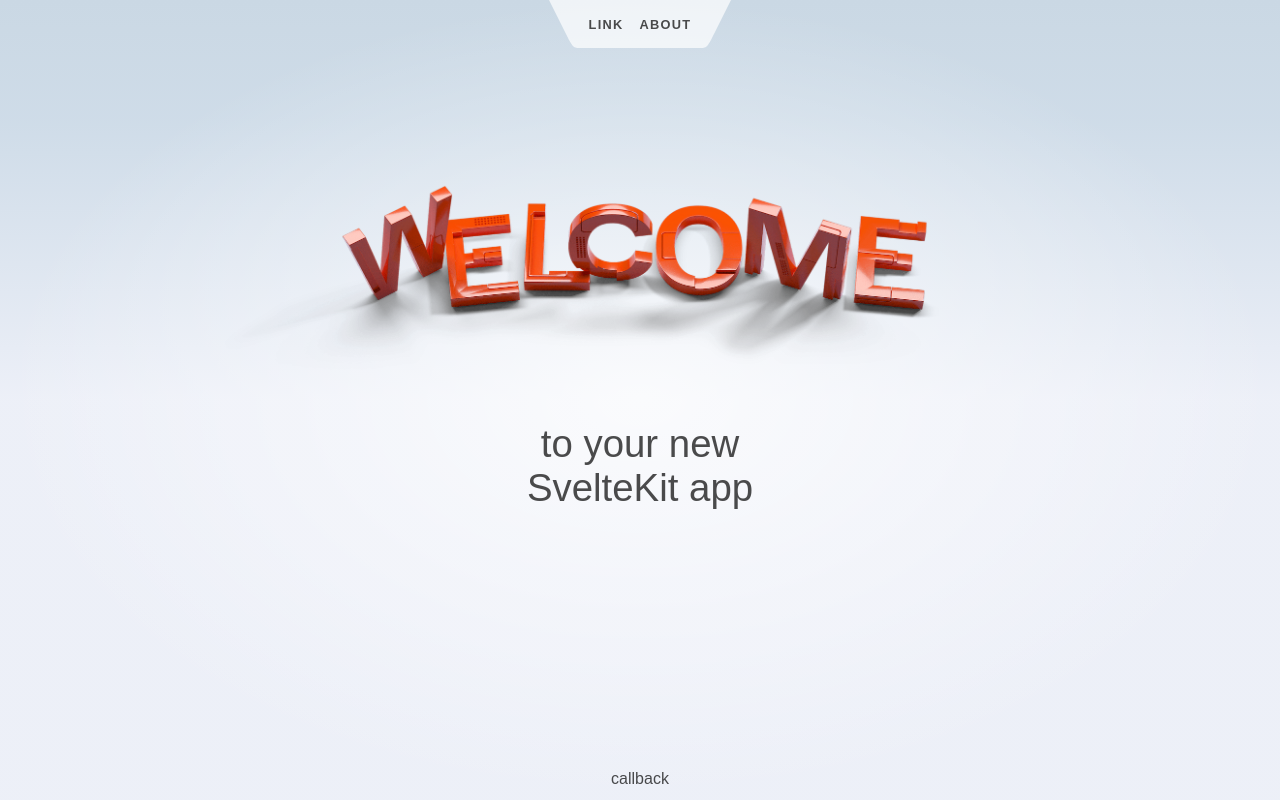
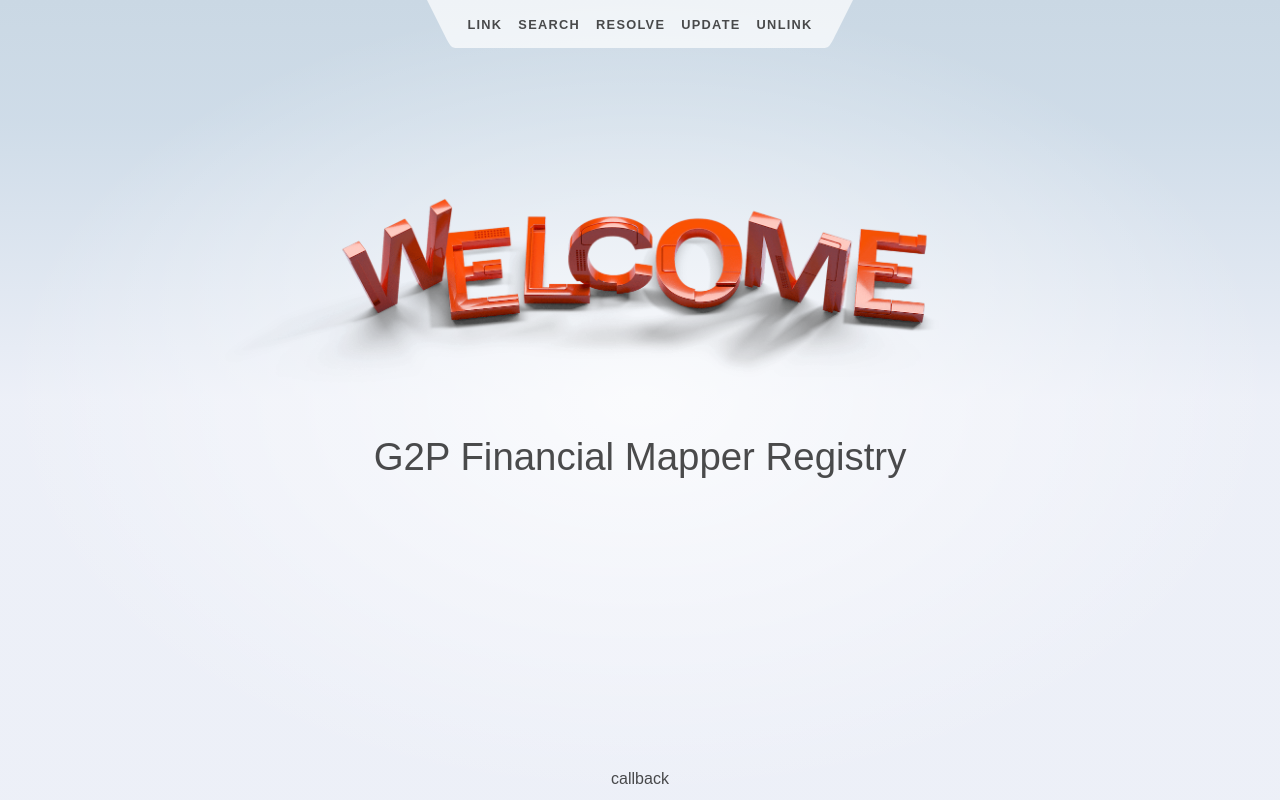
Before and after one commit to lalithkota/sunbird-g2p-mapper-registry, a SvelteKit app in the folder mapper-ui/: page / in a window 1280 px wide. Built offline with nearby package versions, Linux system fonts and the light colour scheme.

Commit message:
Add update, resolve, search, unlink functionality

```diff
--- a/mapper-ui/src/routes/+page.svelte
+++ b/mapper-ui/src/routes/+page.svelte
@@ -17,7 +17,7 @@
 			</picture>
 		</span>
 
-		to your new<br />SvelteKit app
+		G2P Financial Mapper Registry
 	</h1>
 
 </section>
--- a/mapper-ui/src/routes/Header.svelte
+++ b/mapper-ui/src/routes/Header.svelte
@@ -15,8 +15,17 @@
 			<li aria-current={$page.url.pathname === '/link' ? 'page' : undefined}>
 				<a href="/link">Link</a>
 			</li>
-			<li aria-current={$page.url.pathname === '/about' ? 'page' : undefined}>
-				<a href="/about">About</a>
+			<li aria-current={$page.url.pathname === '/search' ? 'page' : undefined}>
+				<a href="/search">Search</a>
+			</li>
+			<li aria-current={$page.url.pathname === '/resolve' ? 'page' : undefined}>
+				<a href="/resolve">Resolve</a>
+			</li>
+			<li aria-current={$page.url.pathname === '/update' ? 'page' : undefined}>
+				<a href="/update">Update</a>
+			</li>
+			<li aria-current={$page.url.pathname === '/unlink' ? 'page' : undefined}>
+				<a href="/unlink">Unlink</a>
 			</li>
 		</ul>
 		<svg viewBox="0 0 2 3" aria-hidden="true">
--- a/mapper-ui/src/routes/link/+page.svelte
+++ b/mapper-ui/src/routes/link/+page.svelte
@@ -68,7 +68,7 @@
 		<span>Mobile Number:</span>
 		<input bind:value={mobile_number}/>
 	</div>
-	<button on:click={onLink}>LINK</button>
+	<button on:click={onLink}>Link</button>
 </div>
 <style>
 	div {
```
